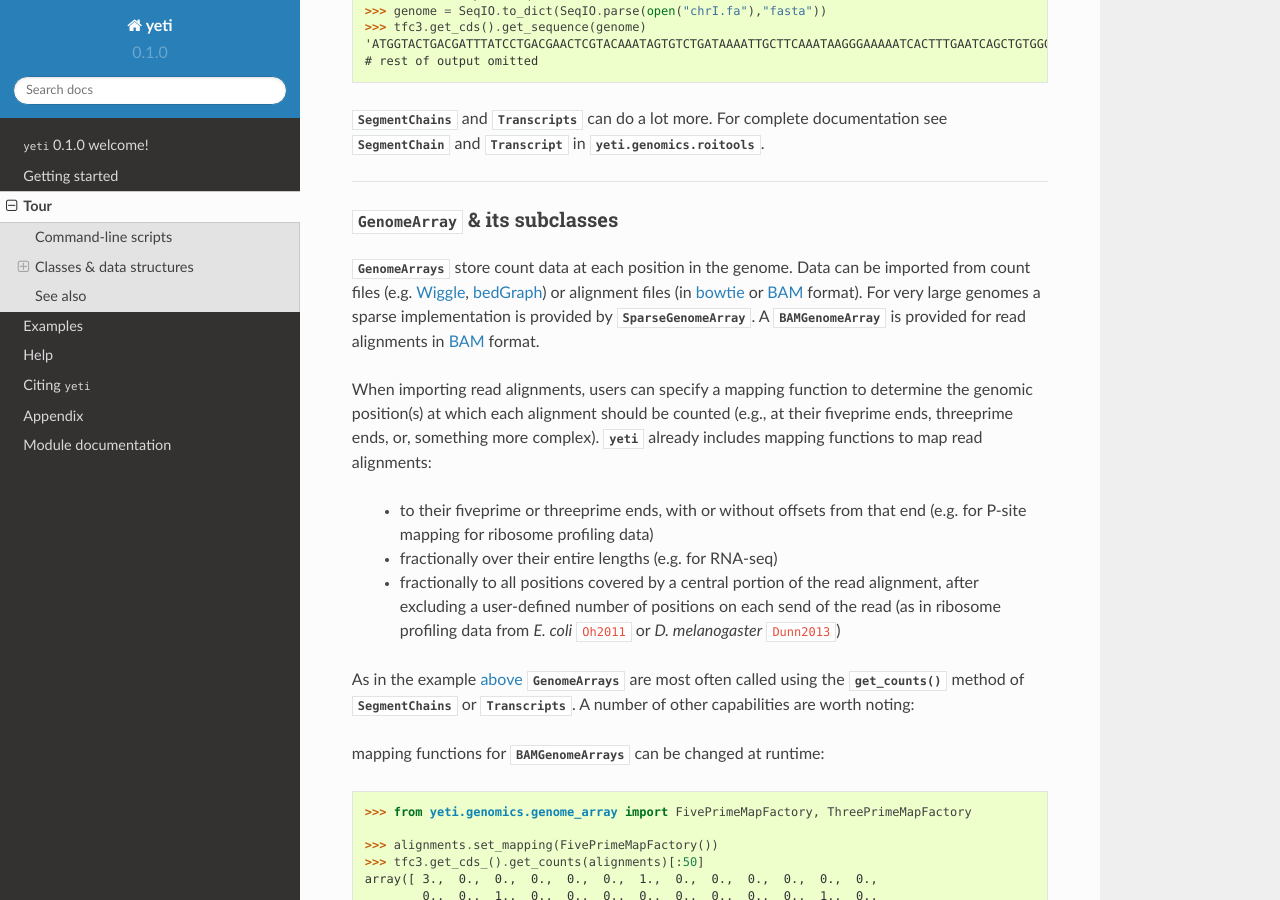
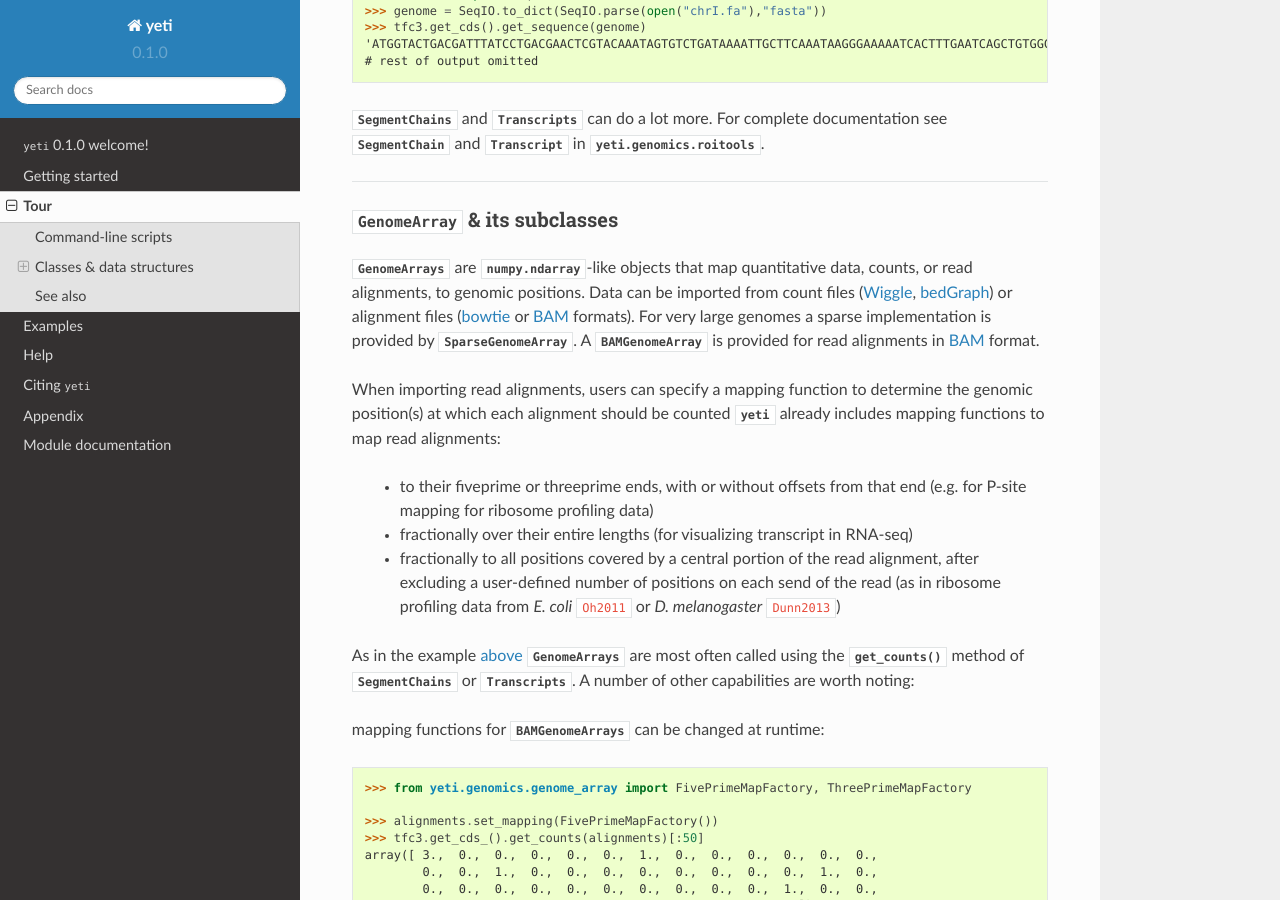
Before and after one commit to joshuagryphon/plastid, a Sphinx documentation site: the page built from docs/source/tour.rst, in a window 1280 px wide and 900 px high, scrolled down 3684 px. Built offline with Sphinx 7.4.7 and the Read the Docs theme 2.0.0, drawn with Linux system fonts in a browser that asks for light colours; cross-references to code outside the pages are shown as plain code; some of the changed text lies outside the part shown.

Commit message:
edited language in documentation

```diff
--- a/docs/source/concepts.rst
+++ b/docs/source/concepts.rst
@@ -18,4 +18,4 @@ Sequencing
 
 Ribosome profiling
 ------------------
-  - :doc:`concepts/psite`
+  - something
--- a/docs/source/concepts/mapping_rules.rst
+++ b/docs/source/concepts/mapping_rules.rst
@@ -9,3 +9,6 @@ Read mapping rules
 [places they pop up: GenomeArray & command-line scripts]
 
 [writing your own mapping functions]
+
+
+ .. TODO images of reads mapped under various schemes
--- a/docs/source/examples/metagene.rst
+++ b/docs/source/examples/metagene.rst
@@ -332,7 +332,9 @@ start sites::
 
 Here is a window function that produces windows surrounding the highest spike
 in read density in a transcript. Note, it uses data structures in the global
-scope::
+scope:
+
+ .. code-block:: python
 
     >>> import numpy
 
--- a/docs/source/tour.rst
+++ b/docs/source/tour.rst
@@ -63,7 +63,7 @@ They are defined by:
   - a chromosome name
   - a start coordinate
   - an end coordinate
-  - a strand:
+  - a strand
       - '+' for forward-strand features
       - '-' for reverse-strand features
       - '.' for unstranded features
@@ -222,21 +222,22 @@ see |SegmentChain| and |Transcript| in :py:mod:`yeti.genomics.roitools`.
 
 |GenomeArray| & its subclasses
 ..............................
-|GenomeArrays| store count data at each position in the genome. Data can be
-imported from count files (e.g. `Wiggle`_, `bedGraph`_) or alignment files
-(in `bowtie`_ or `BAM`_ format). For very large genomes a sparse implementation
-is provided by |SparseGenomeArray|. A |BAMGenomeArray| is provided for
-:term:`read alignments` in `BAM`_ format.
+|GenomeArrays| are :class:`numpy.ndarray`-like objects that
+map quantitative data, :term:`counts`, or :term:`read alignments`, to genomic
+positions. Data can be imported from count files (`Wiggle`_, `bedGraph`_)
+or alignment files (`bowtie`_ or `BAM`_ formats). For very large genomes a
+sparse implementation is provided by |SparseGenomeArray|. A |BAMGenomeArray|
+is provided for :term:`read alignments` in `BAM`_ format.
 
 When importing :term:`read alignments`, users can specify a :term:`mapping function`
 to determine the genomic position(s) at which each alignment should be counted
-(e.g., at their fiveprime ends, threeprime ends, or, something more complex).
 :data:`yeti` already includes mapping functions to map :term:`read alignments`:
 
   - to their fiveprime or threeprime ends, with or without offsets from
-    that end (e.g. for :term:`P-site mapping` for :term:`ribosome profiling data`)
+    that end (e.g. for :term:`P-site mapping <P-site offset>` for
+    :term:`ribosome profiling data`)
 
-  - fractionally over their entire lengths (e.g. for RNA-seq)
+  - fractionally over their entire lengths (for visualizing transcript in RNA-seq)
 
   - fractionally to all positions covered by a central portion of the read
     alignment, after excluding a user-defined number of positions on each
@@ -317,9 +318,9 @@ For further information, see:
 Often one needs to know whether any features overlap a specific region in the
 genome, for example, to find transcripts that overlap one another.
 
-However, it would be inefficient to scan an entire file to find the
-overlapping features, or to test whether two features overlap if we already
-know they are too far apart in the genome.
+But, it is be inefficient to scan an entire file to find overlapping features,
+or to test whether two features overlap if we already know from their genomic
+coordinates that they cannot.
 
 |GenomeHash| and its subclasses avoid this problem by indexing features
 by location. A |GenomeHash| may be created from a list or dictionary of features
```
Also changed, not shown: other parts of docs/source/tour.rst (+4 -2 lines), docs/source/concepts/psite.rst (deleted, +0 -7 lines).
